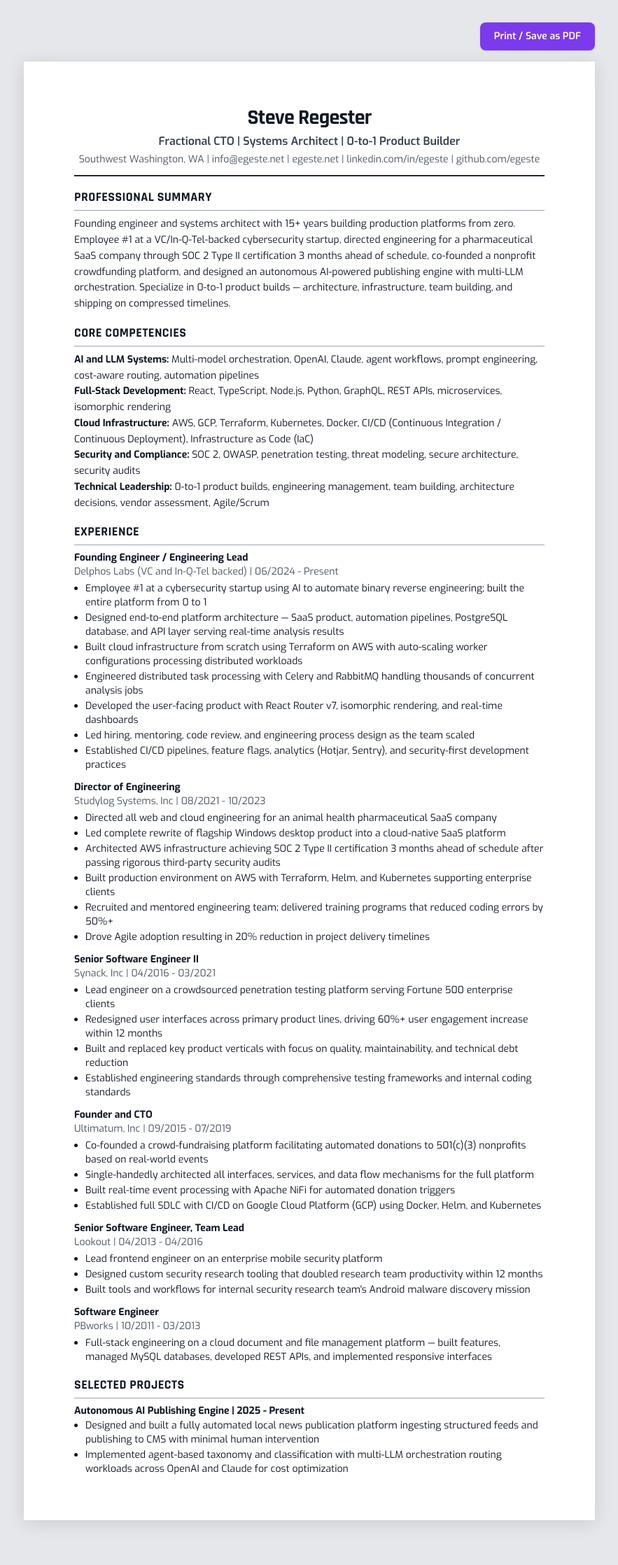
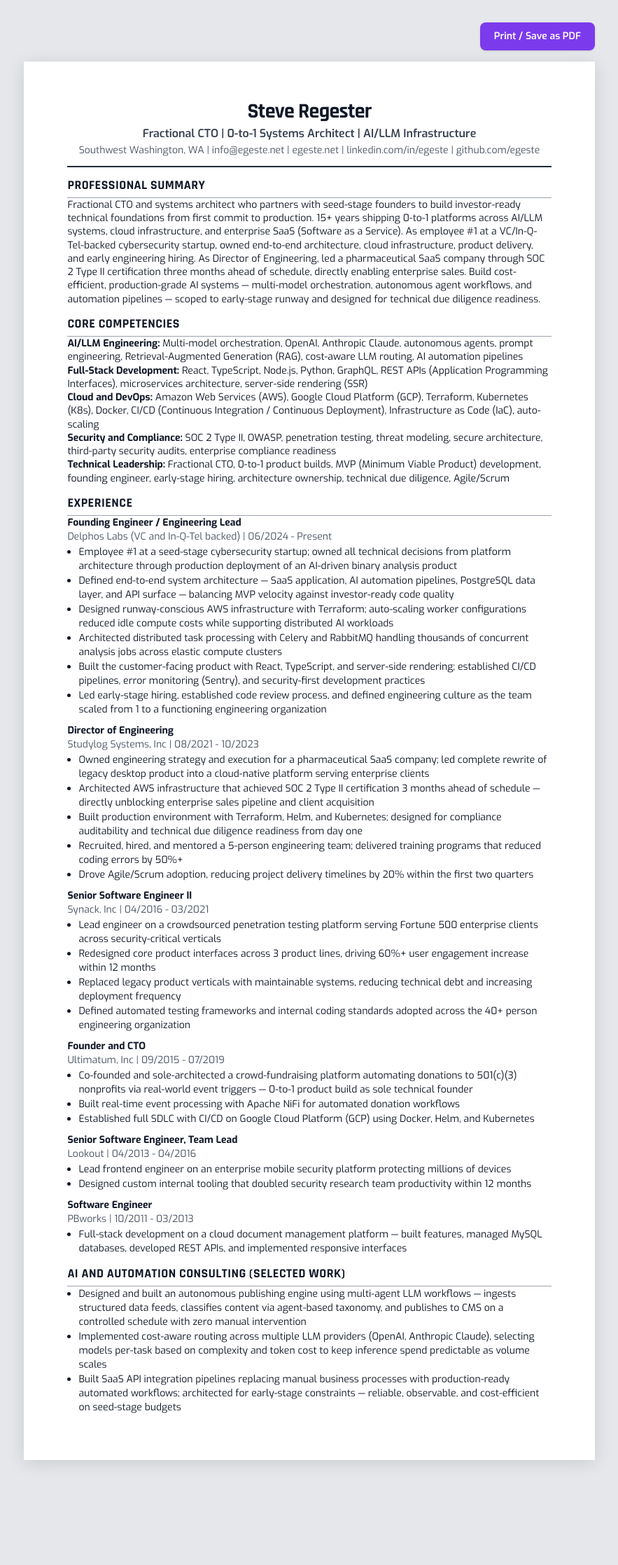
Before and after one commit to egeste/egeste.github.io, a Jekyll site: the page built from resume/print.md, in a window 1280 px wide. Shown: the whole page at 70% size, without its empty margins (198-1081 px from the left). Built offline with Jekyll 4.4.1, drawn with Linux system fonts in a browser that asks for light colours; nearby versions of some CDN libraries; after the commit the page ends 2150 px from its top, so only the background shows below that.

Commit message:
Optimize print resume for ATS/AI screening systems
Rewrite /resume/print/ targeting fractional CTO and founding engineer
roles at seed-stage AI startups. Key changes: ATS-optimized structure
(single-column, standard headings, MM/YYYY dates, flat keyword lists),
strategic positioning with founder-facing summary, decision-level
experience bullets with quantified metrics, spelled-out acronyms for
keyword gating, and new AI consulting micro-section. Tightened layout
to fit cleanly on 2 printed pages.

Co-Authored-By: Claude Opus 4.6 <noreply@anthropic.com>

```diff
--- a/_layouts/resume-print.html
+++ b/_layouts/resume-print.html
@@ -29,7 +29,7 @@
         max-width: 8.5in;
         width: 100%;
         box-shadow: 0 4px 24px rgba(0,0,0,0.12);
-        padding: 0.65in 0.75in;
+        padding: 0.55in 0.65in;
         margin-bottom: 2rem;
       }
     }
@@ -38,7 +38,7 @@
     @media print {
       @page {
         size: letter;
-        margin: 0.5in 0.6in;
+        margin: 0.4in 0.55in;
       }
       body {
         background: white;
@@ -83,8 +83,11 @@
       font-weight: 700;
       line-height: 1.2;
     }
+    section { margin-bottom: 0.75rem; }
+    h2 { margin-bottom: 0.4rem; padding-bottom: 0.2rem; }
     ul { margin-top: 2px; margin-bottom: 2px; }
     li { margin-top: 1px; margin-bottom: 1px; }
+    p { margin-top: 0; margin-bottom: 0; }
   </style>
 </head>
 <body>
--- a/resume/print.md
+++ b/resume/print.md
@@ -6,110 +6,104 @@ sitemap: false
 ---
 
 <!-- Contact -->
-<section class="text-center mb-4 pb-3 border-b-2 border-gray-800">
-  <h1 class="text-3xl font-bold tracking-tight mb-1">Steve Regester</h1>
-  <p class="text-base font-semibold text-gray-700 mb-1">Fractional CTO | Systems Architect | 0-to-1 Product Builder</p>
+<section class="text-center pb-3 border-b-2 border-gray-800">
+  <h1 class="text-3xl font-bold tracking-tight mb-0.5">Steve Regester</h1>
+  <p class="text-base font-semibold text-gray-700 mb-0.5">Fractional CTO | 0-to-1 Systems Architect | AI/LLM Infrastructure</p>
   <p class="text-sm text-gray-600">
     Southwest Washington, WA | info@egeste.net | egeste.net | linkedin.com/in/egeste | github.com/egeste
   </p>
 </section>
 
 <!-- Professional Summary -->
-<section class="mb-4">
-  <h2 class="text-lg font-bold uppercase tracking-wide border-b border-gray-400 pb-1 mb-2">Professional Summary</h2>
-  <p class="text-sm leading-relaxed">Founding engineer and systems architect with 15+ years building production platforms from zero. Employee #1 at a VC/In-Q-Tel-backed cybersecurity startup, directed engineering for a pharmaceutical SaaS company through SOC 2 Type II certification 3 months ahead of schedule, co-founded a nonprofit crowdfunding platform, and designed an autonomous AI-powered publishing engine with multi-LLM orchestration. Specialize in 0-to-1 product builds — architecture, infrastructure, team building, and shipping on compressed timelines.</p>
+<section>
+  <h2 class="text-lg font-bold uppercase tracking-wide border-b border-gray-400">Professional Summary</h2>
+  <p class="text-sm leading-snug">Fractional CTO and systems architect who partners with seed-stage founders to build investor-ready technical foundations from first commit to production. 15+ years shipping 0-to-1 platforms across AI/LLM systems, cloud infrastructure, and enterprise SaaS (Software as a Service). As employee #1 at a VC/In-Q-Tel-backed cybersecurity startup, owned end-to-end architecture, cloud infrastructure, product delivery, and early engineering hiring. As Director of Engineering, led a pharmaceutical SaaS company through SOC 2 Type II certification three months ahead of schedule, directly enabling enterprise sales. Build cost-efficient, production-grade AI systems — multi-model orchestration, autonomous agent workflows, and automation pipelines — scoped to early-stage runway and designed for technical due diligence readiness.</p>
 </section>
 
 <!-- Core Competencies -->
-<section class="mb-4">
-  <h2 class="text-lg font-bold uppercase tracking-wide border-b border-gray-400 pb-1 mb-2">Core Competencies</h2>
-  <p class="text-sm leading-relaxed"><strong>AI and LLM Systems:</strong> Multi-model orchestration, OpenAI, Claude, agent workflows, prompt engineering, cost-aware routing, automation pipelines</p>
-  <p class="text-sm leading-relaxed"><strong>Full-Stack Development:</strong> React, TypeScript, Node.js, Python, GraphQL, REST APIs, microservices, isomorphic rendering</p>
-  <p class="text-sm leading-relaxed"><strong>Cloud Infrastructure:</strong> AWS, GCP, Terraform, Kubernetes, Docker, CI/CD (Continuous Integration / Continuous Deployment), Infrastructure as Code (IaC)</p>
-  <p class="text-sm leading-relaxed"><strong>Security and Compliance:</strong> SOC 2, OWASP, penetration testing, threat modeling, secure architecture, security audits</p>
-  <p class="text-sm leading-relaxed"><strong>Technical Leadership:</strong> 0-to-1 product builds, engineering management, team building, architecture decisions, vendor assessment, Agile/Scrum</p>
+<section>
+  <h2 class="text-lg font-bold uppercase tracking-wide border-b border-gray-400">Core Competencies</h2>
+  <p class="text-sm leading-snug"><strong>AI/LLM Engineering:</strong> Multi-model orchestration, OpenAI, Anthropic Claude, autonomous agents, prompt engineering, Retrieval-Augmented Generation (RAG), cost-aware LLM routing, AI automation pipelines</p>
+  <p class="text-sm leading-snug"><strong>Full-Stack Development:</strong> React, TypeScript, Node.js, Python, GraphQL, REST APIs (Application Programming Interfaces), microservices architecture, server-side rendering (SSR)</p>
+  <p class="text-sm leading-snug"><strong>Cloud and DevOps:</strong> Amazon Web Services (AWS), Google Cloud Platform (GCP), Terraform, Kubernetes (K8s), Docker, CI/CD (Continuous Integration / Continuous Deployment), Infrastructure as Code (IaC), auto-scaling</p>
+  <p class="text-sm leading-snug"><strong>Security and Compliance:</strong> SOC 2 Type II, OWASP, penetration testing, threat modeling, secure architecture, third-party security audits, enterprise compliance readiness</p>
+  <p class="text-sm leading-snug"><strong>Technical Leadership:</strong> Fractional CTO, 0-to-1 product builds, MVP (Minimum Viable Product) development, founding engineer, early-stage hiring, architecture ownership, technical due diligence, Agile/Scrum</p>
 </section>
 
 <!-- Experience -->
-<section class="mb-4">
-  <h2 class="text-lg font-bold uppercase tracking-wide border-b border-gray-400 pb-1 mb-2">Experience</h2>
+<section>
+  <h2 class="text-lg font-bold uppercase tracking-wide border-b border-gray-400">Experience</h2>
 
-  <div class="experience-block mb-3">
+  <div class="experience-block mb-2.5">
     <p class="text-sm font-bold mb-0">Founding Engineer / Engineering Lead</p>
-    <p class="text-sm text-gray-600 mb-1">Delphos Labs (VC and In-Q-Tel backed) | 06/2024 - Present</p>
-    <ul class="text-sm list-disc list-outside ml-4 space-y-0.5">
-      <li>Employee #1 at a cybersecurity startup using AI to automate binary reverse engineering; built the entire platform from 0 to 1</li>
-      <li>Designed end-to-end platform architecture — SaaS product, automation pipelines, PostgreSQL database, and API layer serving real-time analysis results</li>
-      <li>Built cloud infrastructure from scratch using Terraform on AWS with auto-scaling worker configurations processing distributed workloads</li>
-      <li>Engineered distributed task processing with Celery and RabbitMQ handling thousands of concurrent analysis jobs</li>
-      <li>Developed the user-facing product with React Router v7, isomorphic rendering, and real-time dashboards</li>
-      <li>Led hiring, mentoring, code review, and engineering process design as the team scaled</li>
-      <li>Established CI/CD pipelines, feature flags, analytics (Hotjar, Sentry), and security-first development practices</li>
+    <p class="text-sm text-gray-600 mb-0.5">Delphos Labs (VC and In-Q-Tel backed) | 06/2024 - Present</p>
+    <ul class="text-sm list-disc list-outside ml-4">
+      <li>Employee #1 at a seed-stage cybersecurity startup; owned all technical decisions from platform architecture through production deployment of an AI-driven binary analysis product</li>
+      <li>Defined end-to-end system architecture — SaaS application, AI automation pipelines, PostgreSQL data layer, and API surface — balancing MVP velocity against investor-ready code quality</li>
+      <li>Designed runway-conscious AWS infrastructure with Terraform; auto-scaling worker configurations reduced idle compute costs while supporting distributed AI workloads</li>
+      <li>Architected distributed task processing with Celery and RabbitMQ handling thousands of concurrent analysis jobs across elastic compute clusters</li>
+      <li>Built the customer-facing product with React, TypeScript, and server-side rendering; established CI/CD pipelines, error monitoring (Sentry), and security-first development practices</li>
+      <li>Led early-stage hiring, established code review process, and defined engineering culture as the team scaled from 1 to a functioning engineering organization</li>
     </ul>
   </div>
 
-  <div class="experience-block mb-3">
+  <div class="experience-block mb-2.5">
     <p class="text-sm font-bold mb-0">Director of Engineering</p>
-    <p class="text-sm text-gray-600 mb-1">Studylog Systems, Inc | 08/2021 - 10/2023</p>
-    <ul class="text-sm list-disc list-outside ml-4 space-y-0.5">
-      <li>Directed all web and cloud engineering for an animal health pharmaceutical SaaS company</li>
-      <li>Led complete rewrite of flagship Windows desktop product into a cloud-native SaaS platform</li>
-      <li>Architected AWS infrastructure achieving SOC 2 Type II certification 3 months ahead of schedule after passing rigorous third-party security audits</li>
-      <li>Built production environment on AWS with Terraform, Helm, and Kubernetes supporting enterprise clients</li>
-      <li>Recruited and mentored engineering team; delivered training programs that reduced coding errors by 50%+</li>
-      <li>Drove Agile adoption resulting in 20% reduction in project delivery timelines</li>
+    <p class="text-sm text-gray-600 mb-0.5">Studylog Systems, Inc | 08/2021 - 10/2023</p>
+    <ul class="text-sm list-disc list-outside ml-4">
+      <li>Owned engineering strategy and execution for a pharmaceutical SaaS company; led complete rewrite of legacy desktop product into a cloud-native platform serving enterprise clients</li>
+      <li>Architected AWS infrastructure that achieved SOC 2 Type II certification 3 months ahead of schedule — directly unblocking enterprise sales pipeline and client acquisition</li>
+      <li>Built production environment with Terraform, Helm, and Kubernetes; designed for compliance auditability and technical due diligence readiness from day one</li>
+      <li>Recruited, hired, and mentored a 5-person engineering team; delivered training programs that reduced coding errors by 50%+</li>
+      <li>Drove Agile/Scrum adoption, reducing project delivery timelines by 20% within the first two quarters</li>
     </ul>
   </div>
 
-  <div class="experience-block mb-3">
+  <div class="experience-block mb-2.5">
     <p class="text-sm font-bold mb-0">Senior Software Engineer II</p>
-    <p class="text-sm text-gray-600 mb-1">Synack, Inc | 04/2016 - 03/2021</p>
-    <ul class="text-sm list-disc list-outside ml-4 space-y-0.5">
-      <li>Lead engineer on a crowdsourced penetration testing platform serving Fortune 500 enterprise clients</li>
-      <li>Redesigned user interfaces across primary product lines, driving 60%+ user engagement increase within 12 months</li>
-      <li>Built and replaced key product verticals with focus on quality, maintainability, and technical debt reduction</li>
-      <li>Established engineering standards through comprehensive testing frameworks and internal coding standards</li>
+    <p class="text-sm text-gray-600 mb-0.5">Synack, Inc | 04/2016 - 03/2021</p>
+    <ul class="text-sm list-disc list-outside ml-4">
+      <li>Lead engineer on a crowdsourced penetration testing platform serving Fortune 500 enterprise clients across security-critical verticals</li>
+      <li>Redesigned core product interfaces across 3 product lines, driving 60%+ user engagement increase within 12 months</li>
+      <li>Replaced legacy product verticals with maintainable systems, reducing technical debt and increasing deployment frequency</li>
+      <li>Defined automated testing frameworks and internal coding standards adopted across the 40+ person engineering organization</li>
     </ul>
   </div>
 
-  <div class="experience-block mb-3">
+  <div class="experience-block mb-2.5">
     <p class="text-sm font-bold mb-0">Founder and CTO</p>
-    <p class="text-sm text-gray-600 mb-1">Ultimatum, Inc | 09/2015 - 07/2019</p>
-    <ul class="text-sm list-disc list-outside ml-4 space-y-0.5">
-      <li>Co-founded a crowd-fundraising platform facilitating automated donations to 501(c)(3) nonprofits based on real-world events</li>
-      <li>Single-handedly architected all interfaces, services, and data flow mechanisms for the full platform</li>
-      <li>Built real-time event processing with Apache NiFi for automated donation triggers</li>
+    <p class="text-sm text-gray-600 mb-0.5">Ultimatum, Inc | 09/2015 - 07/2019</p>
+    <ul class="text-sm list-disc list-outside ml-4">
+      <li>Co-founded and sole-architected a crowd-fundraising platform automating donations to 501(c)(3) nonprofits via real-world event triggers — 0-to-1 product build as sole technical founder</li>
+      <li>Built real-time event processing with Apache NiFi for automated donation workflows</li>
       <li>Established full SDLC with CI/CD on Google Cloud Platform (GCP) using Docker, Helm, and Kubernetes</li>
     </ul>
   </div>
 
-  <div class="experience-block mb-3">
+  <div class="experience-block mb-2.5">
     <p class="text-sm font-bold mb-0">Senior Software Engineer, Team Lead</p>
-    <p class="text-sm text-gray-600 mb-1">Lookout | 04/2013 - 04/2016</p>
-    <ul class="text-sm list-disc list-outside ml-4 space-y-0.5">
-      <li>Lead frontend engineer on an enterprise mobile security platform</li>
-      <li>Designed custom security research tooling that doubled research team productivity within 12 months</li>
-      <li>Built tools and workflows for internal security research team's Android malware discovery mission</li>
+    <p class="text-sm text-gray-600 mb-0.5">Lookout | 04/2013 - 04/2016</p>
+    <ul class="text-sm list-disc list-outside ml-4">
+      <li>Lead frontend engineer on an enterprise mobile security platform protecting millions of devices</li>
+      <li>Designed custom internal tooling that doubled security research team productivity within 12 months</li>
     </ul>
   </div>
 
-  <div class="experience-block mb-3">
+  <div class="experience-block mb-2.5">
     <p class="text-sm font-bold mb-0">Software Engineer</p>
-    <p class="text-sm text-gray-600 mb-1">PBworks | 10/2011 - 03/2013</p>
-    <ul class="text-sm list-disc list-outside ml-4 space-y-0.5">
-      <li>Full-stack engineering on a cloud document and file management platform — built features, managed MySQL databases, developed REST APIs, and implemented responsive interfaces</li>
+    <p class="text-sm text-gray-600 mb-0.5">PBworks | 10/2011 - 03/2013</p>
+    <ul class="text-sm list-disc list-outside ml-4">
+      <li>Full-stack development on a cloud document management platform — built features, managed MySQL databases, developed REST APIs, and implemented responsive interfaces</li>
     </ul>
   </div>
 </section>
 
-<!-- Selected Projects -->
+<!-- AI & Automation Consulting -->
 <section>
-  <h2 class="text-lg font-bold uppercase tracking-wide border-b border-gray-400 pb-1 mb-2">Selected Projects</h2>
-  <div class="experience-block text-sm">
-    <p class="text-sm font-bold mb-0">Autonomous AI Publishing Engine | 2025 - Present</p>
-    <ul class="text-sm list-disc list-outside ml-4 space-y-0.5">
-      <li>Designed and built a fully automated local news publication platform ingesting structured feeds and publishing to CMS with minimal human intervention</li>
-      <li>Implemented agent-based taxonomy and classification with multi-LLM orchestration routing workloads across OpenAI and Claude for cost optimization</li>
-    </ul>
-  </div>
+  <h2 class="text-lg font-bold uppercase tracking-wide border-b border-gray-400">AI and Automation Consulting (Selected Work)</h2>
+  <ul class="text-sm list-disc list-outside ml-4">
+    <li>Designed and built an autonomous publishing engine using multi-agent LLM workflows — ingests structured data feeds, classifies content via agent-based taxonomy, and publishes to CMS on a controlled schedule with zero manual intervention</li>
+    <li>Implemented cost-aware routing across multiple LLM providers (OpenAI, Anthropic Claude), selecting models per-task based on complexity and token cost to keep inference spend predictable as volume scales</li>
+    <li>Built SaaS API integration pipelines replacing manual business processes with production-ready automated workflows; architected for early-stage constraints — reliable, observable, and cost-efficient on seed-stage budgets</li>
+  </ul>
 </section>
```
